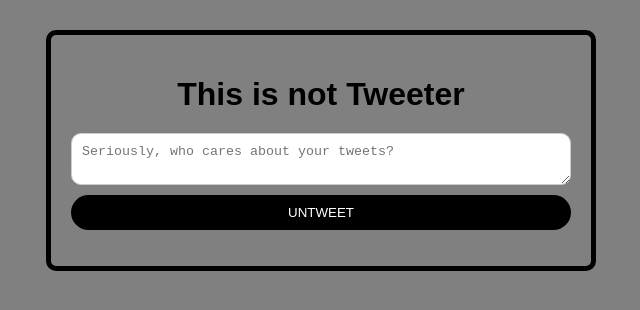
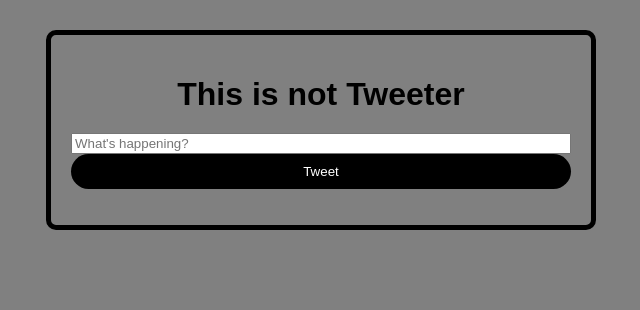
Before and after one commit to ParwinMirzaei/twitter-clone, a React (Vite) app: page / in a window 1280 px wide. Shown: the top 310 px of the page, without its empty margins (319-959 px from the left). Built offline with nearby package versions, Linux system fonts and the light colour scheme.

Commit message:
Update TweetInput.jsx

```diff
--- a/src/TweetInput.jsx
+++ b/src/TweetInput.jsx
@@ -1,26 +1,27 @@
 import React, { useState } from 'react';
 
-function TweetInput({ onAddTweet }) {
-  const [content, setContent] = useState('');
+const TweetInput = ({ addTweet }) => {
+  const [tweet, setTweet] = useState('');
 
-  const handleSubmit = (event) => {
-    event.preventDefault();
-    if (content.trim() !== '') {
-      onAddTweet({ content });
-      setContent('');
+  const handleSubmit = (e) => {
+    e.preventDefault();
+    if (tweet.trim()) {
+      addTweet(tweet);
+      setTweet('');
     }
   };
 
   return (
     <form onSubmit={handleSubmit}>
-      <textarea
-        value={content}
-        onChange={(e) => setContent(e.target.value)}
-        placeholder="Seriously, who cares about your tweets?"
+      <input
+        type="text"
+        value={tweet}
+        onChange={(e) => setTweet(e.target.value)}
+        placeholder="What's happening?"
       />
-      <button type="submit">UNTWEET</button>
+      <button type="submit">Tweet</button>
     </form>
   );
-}
+};
 
 export default TweetInput;
```
